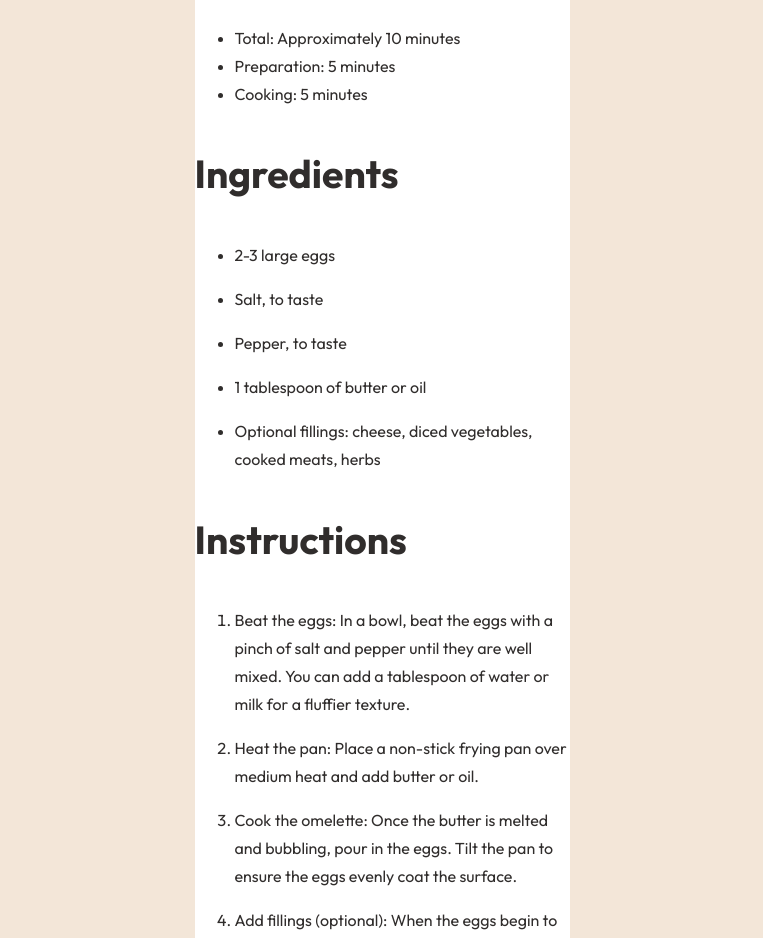
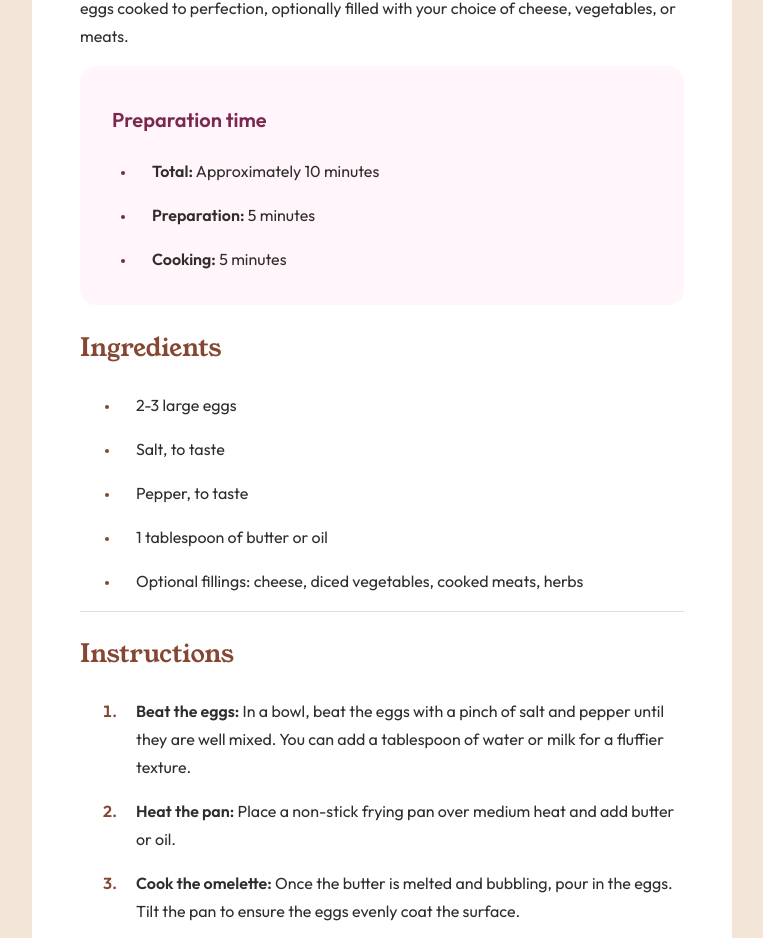
Before and after one commit to medaich/recipe-page-main, a plain HTML site: page index.html in a window 1280 px wide. Shown: the part 621-1559 px from the top of the page, without its empty margins (258-1021 px from the left). Drawn offline with Linux system fonts and the light colour scheme.

Commit message:
finished css

```diff
--- a/index.html
+++ b/index.html
@@ -17,21 +17,23 @@
 <body>
   <main id="wrapper">
     <img src="assets/images/image-omelette.jpeg" alt="Omelette Picture">
-    <h1>Simple Omelette Recipe</h1>
-    <p class="description">
-      An easy and quick dish, perfect for any meal. This classic omelette combines beaten eggs cooked
-      to perfection, optionally filled with your choice of cheese, vegetables, or meats.
-    </p>
+    <section class="introduction">
+        <h1 class="h3">Simple Omelette Recipe</h1>
+        <p class="description">
+          An easy and quick dish, perfect for any meal. This classic omelette combines beaten eggs cooked
+          to perfection, optionally filled with your choice of cheese, vegetables, or meats.
+        </p>
+    </section>
     <section class="preparation">
-        <h3>Preparation time</h3>
+        <h3 class="h5">Preparation time</h3>
         <ul>
-          <li><span class="bold">Total:</span> Approximately 10 minutes</li>
-          <li><span class="bold">Preparation:</span> 5 minutes</li>
-          <li><span class="bold">Cooking:</span> 5 minutes</li>
+          <li><p><span class="bold">Total:</span> Approximately 10 minutes</p></li>
+          <li><p><span class="bold">Preparation:</span> 5 minutes</p></li>
+          <li><p><span class="bold">Cooking:</span> 5 minutes</p></li>
         </ul>
     </section>
   <section class="ingredients">
-      <h2>Ingredients</h2>
+      <h2 class="h4">Ingredients</h2>
       <ul>
         <li><p>2-3 large eggs</p></li>
         <li><p>Salt, to taste</p></li>
@@ -42,7 +44,7 @@
   </section>
 
   <section class="instructions">
-    <h2>Instructions</h2>
+    <h2 class="h4">Instructions</h2>
     <ol>
       <li>
         <p><span class="bold">Beat the eggs:</span> In a bowl, beat the eggs with a pinch of salt and pepper until they are well mixed.
@@ -69,8 +71,8 @@
     </ol>
   </section>
 
-  <section class="Nutrition">
-    <h2>Nutrition</h2>
+  <section class="nutrition">
+    <h2 class="h4">Nutrition</h2>
     <p>The table below shows nutritional values per serving without the additional fillings.</p>
     <table>
       <tr>
--- a/style.css
+++ b/style.css
@@ -90,12 +90,6 @@ h6,
 
 a {
     text-decoration: none;
-    color: inherit;
-}
-
-a:hover {
-    background-color: var(--green);
-
 }
 
 img {
@@ -105,6 +99,9 @@ img {
 
 main {
     margin-bottom: 4rem;
+}
+table {
+    border-collapse: collapse;
 }
 
 figure {
@@ -134,3 +131,107 @@ footer {
     max-width: 375px;
     background-color: var(--white);
 }
+section {
+    margin : 1rem;
+}
+h1 {
+    font-family: var(--serif);
+    font-weight: var(--w3);
+}
+.preparation {
+    background-color: var(--rose-white);
+    padding: 1rem;
+    border-radius: 0.5rem;
+}
+.preparation h3 {
+    padding-left: 1rem;
+    color: var(--dark-raspberry);
+    font-weight: var(--w2);
+}
+.preparation ul li::marker {
+    color: var(--dark-raspberry);
+}
+
+h2 {
+    color: var(--nutmeg);
+    font-family: var(--serif);
+}
+li::marker {
+    color: var(--nutmeg);
+    font-weight: var(--w2);
+}
+ul li::marker {
+    font-size: 0.8rem;
+}
+h1 , h2 {
+    font-weight: var(--w3);
+}
+.bold {
+    font-weight: var(--w2);
+}
+li p {
+    padding-left: 1rem;
+}
+.nutrition , .instructions {
+    border-top: 1px solid var(--light-grey);
+}
+.nutrition table {
+    width: 50%;
+    margin-left: 2rem;
+}
+.nutrition table tr {
+    border-bottom: 1px solid var(--light-grey);
+}
+.nutrition table td {
+    padding: 1rem;
+}
+.nutrition table td:last-child {
+    font-weight: var(--w1);
+    color: var(--nutmeg);
+}
+@media (min-width: 440px) {
+    #wrapper {
+        max-width: 440px;
+        margin: 2rem auto;
+        padding: 1rem;
+    }
+    #wrapper,
+    img,
+    .preparation {
+        border-radius: 0.5rem;
+    }
+    .nutrition table {
+        width: 65%;
+    }
+}
+@media (min-width: 660px) {
+    #wrapper {
+            max-width: 600px;
+            margin: 4rem auto;
+
+        }
+    #wrapper,
+    img,
+    .preparation {
+        border-radius: 1rem;
+    }
+}
+@media (min-width: 800px) {
+    #wrapper {
+            max-width: 700px;
+            margin: 150px auto;
+            padding: 2rem;
+        }
+}
+@media (min-width: 1440px) {
+    #wrapper {
+        margin: 150px auto;
+        max-width: 1000px;
+        padding: 3rem;
+    }
+    #wrapper,
+    img,
+    .preparation {
+        border-radius: 1rem;
+    }
+}
```
Also changed, not shown: Screenshot from 2024-06-11 21-56-47.png (added), design/Screenshot from 2024-06-11 21-56-47.png (added), 2 other files.
